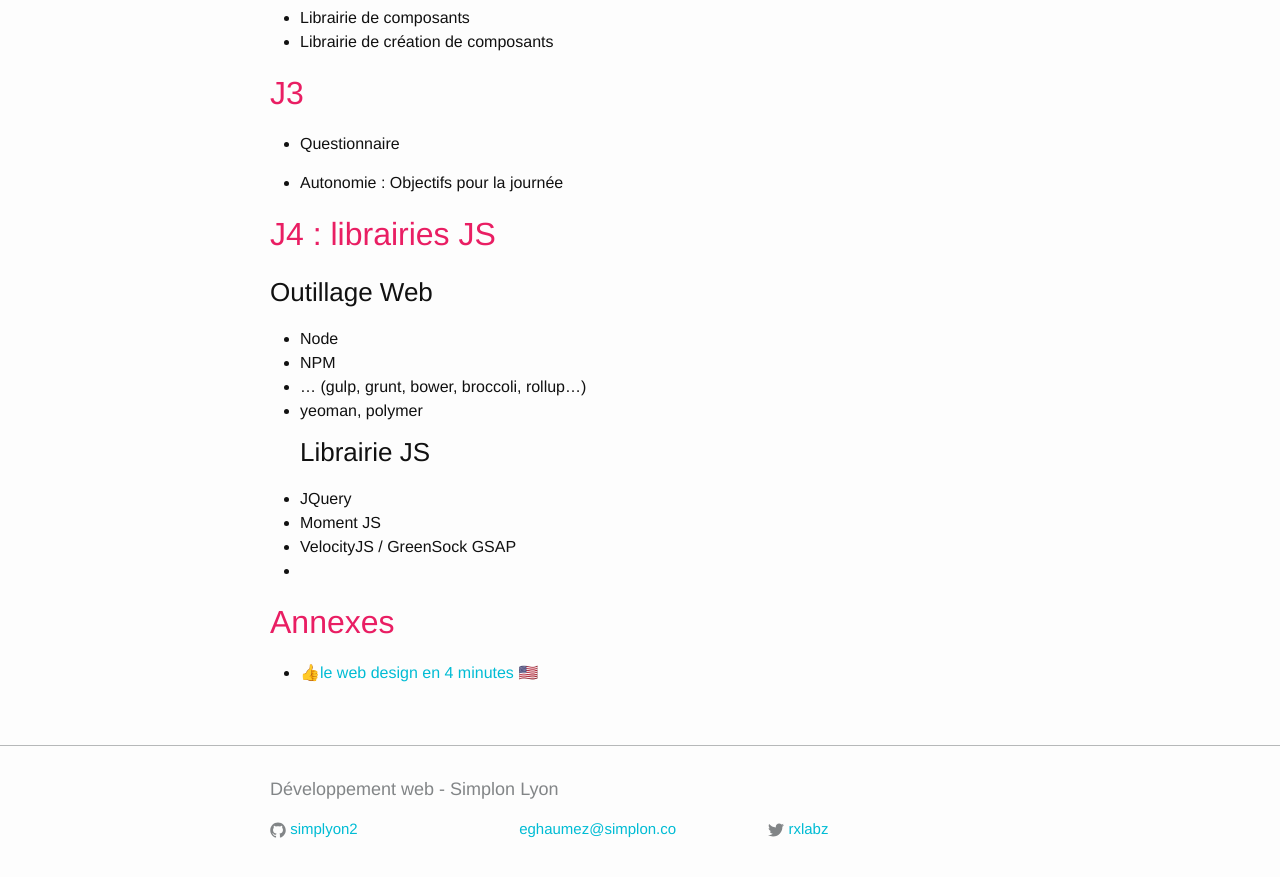
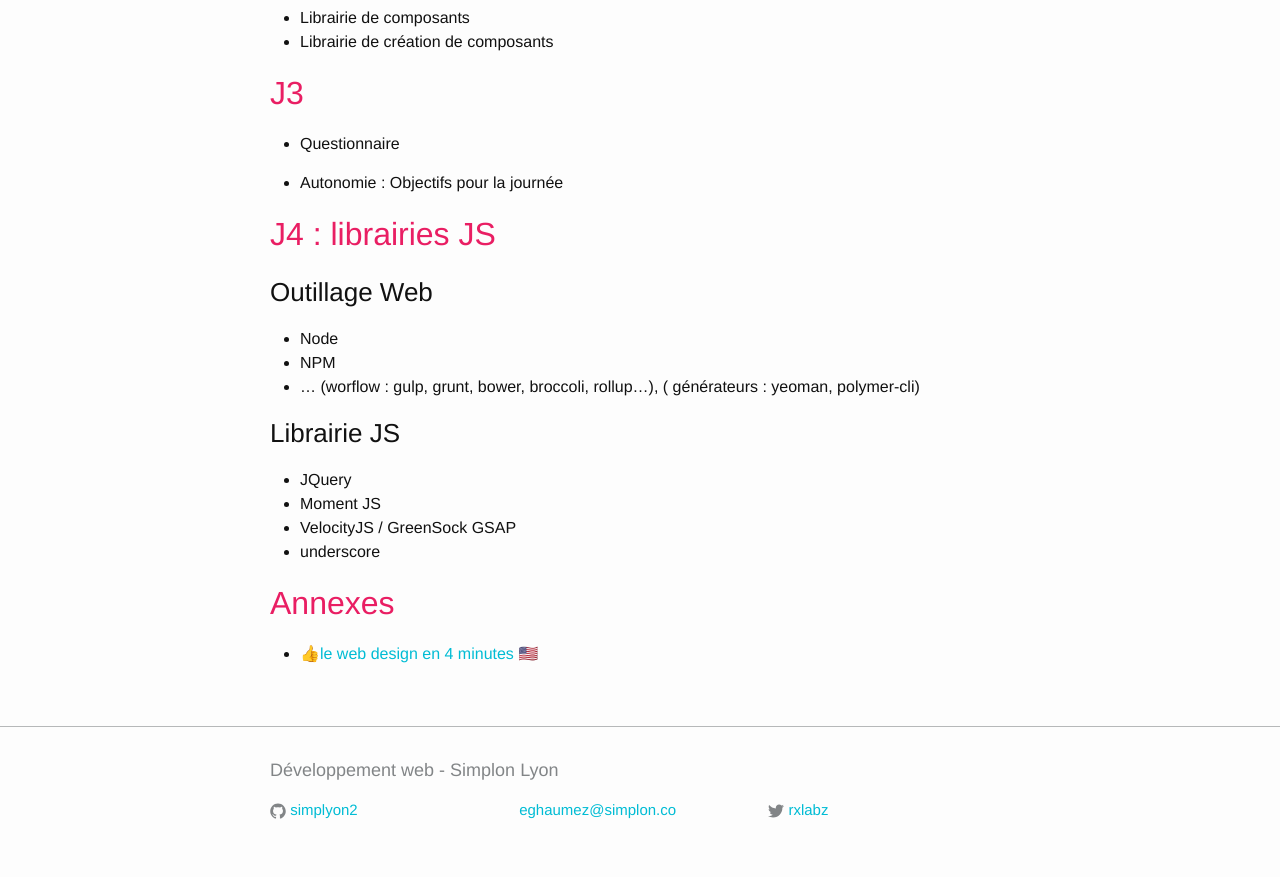
Before and after one commit to cappert/support, a Jekyll site: the page built from _posts/2016-09-05-semaine10.md, in a window 1280 px wide and 900 px high, scrolled down 3074 px. Shown: the top 877 px of the window. Built offline with Jekyll 4.4.1, drawn with Linux system fonts in a browser that asks for light colours; emoji names are drawn with the system emoji font.

Commit message:
S10 J2 : CSS

```diff
--- a/_posts/2016-09-05-semaine10.md
+++ b/_posts/2016-09-05-semaine10.md
@@ -45,9 +45,10 @@
   - mac : `sudo gem install sass
 - :books: [la doc complete](http://sass-lang.com/guide)
 
-#### :wrench: Pratique CSS
+#### :art: Pratique CSS
 
 Dans votre projet essayez de séparer les styles en au moins 2 fichiers :
+
 - une feuille de style de base contenant un maximum de styles "standards", potentiellement réutilisables
 - une feuille de style "unique", propre au projet
 
@@ -62,6 +63,7 @@
 ### [Bootstrap](http://getbootstrap.com/)
 
 Librairie CSS créé par les équipes de Twitter
+
 - un système de grilles responsives [exemple]({{site.url}}/exemples/bootstrap/bootstrap-grille.html)
 - des composants ( [Dropdown](http://getbootstrap.com/components/#dropdowns),
 [Button group](http://getbootstrap.com/components/#btn-groups), [Navigation bar](http://getbootstrap.com/components/#navbar)
@@ -108,6 +110,7 @@
 - [:tv: Utiliser Bootstrap :fr:](http://www.grafikart.fr/tutoriels/html-css/bootstrap-twitter-182)
 
 ### [Foundation](http://foundation.zurb.com)
+
 - un système de grilles responsives
 - distinction versions:
   - [sites](http://foundation.zurb.com/sites.html),
@@ -122,6 +125,7 @@
 ### [Material Design Lite](https://getmdl.io)
 
 Librairie CSS reprenant les principes imaginés / développés par les équipes de Google Design dans la phase de d'homogénéisation graphique.
+
 - reprend en partie les principes du [Material Design](https://material.google.com)
 - permet une homogéneisation graphique web + mobile
 - principe de layout (pas vraiment de grille)
@@ -130,6 +134,7 @@
 ### [Polymer](https://www.polymer-project.org)
 
 Projet plus "ambitieux" : au delà des feuilles de styles = création d'une librairie de composants standards ( dont certains pour la mise en forme / layout ).
+
 - Librairie de composants
 - Librairie de création de composants
 
@@ -146,14 +151,14 @@
 
 - Node
 - NPM
-- ... (gulp, grunt, bower, broccoli, rollup...)
-- yeoman, polymer
+- ... (worflow : gulp, grunt, bower, broccoli, rollup...), ( générateurs : yeoman, polymer-cli)
+
 ### Librairie JS
 
 - JQuery
 - Moment JS
 - VelocityJS / GreenSock GSAP
--
+- underscore
 
 ## Annexes
 
```
